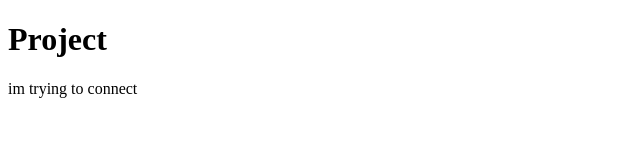
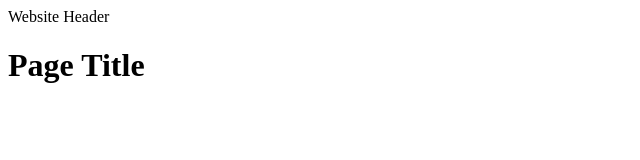
Before and after one commit to hervis-1/assignment, a plain HTML site: page index.html in a window 1280 px wide. Shown: the whole page, without its empty margins (0-640 px from the left). Drawn offline with Linux system fonts and the light colour scheme.

Commit message:
my first

```diff
--- a/index.html
+++ b/index.html
@@ -3,9 +3,9 @@
 <head>
     <meta charset="UTF-8">
     <meta name="viewport" content="width=device-width, initial-scale=1.0">
-    <title>Document.</title>
-    <h1>Project</h1>
-    <p>im trying to connect</p>
+    <title>Assignment</title>
+    <header>Website Header</header>
+    <h1>Page Title</h1>
 </head>
 <body>
 
```
